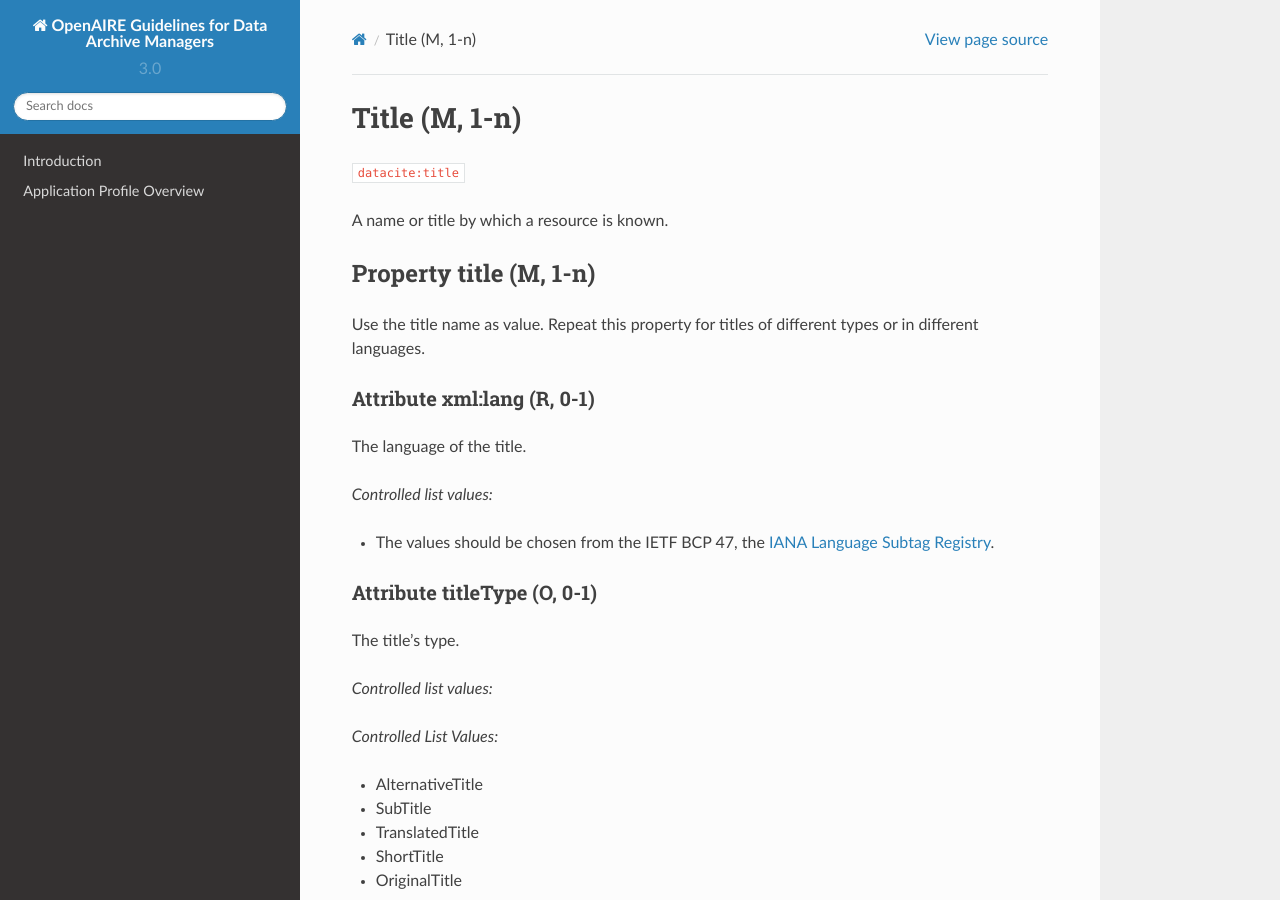
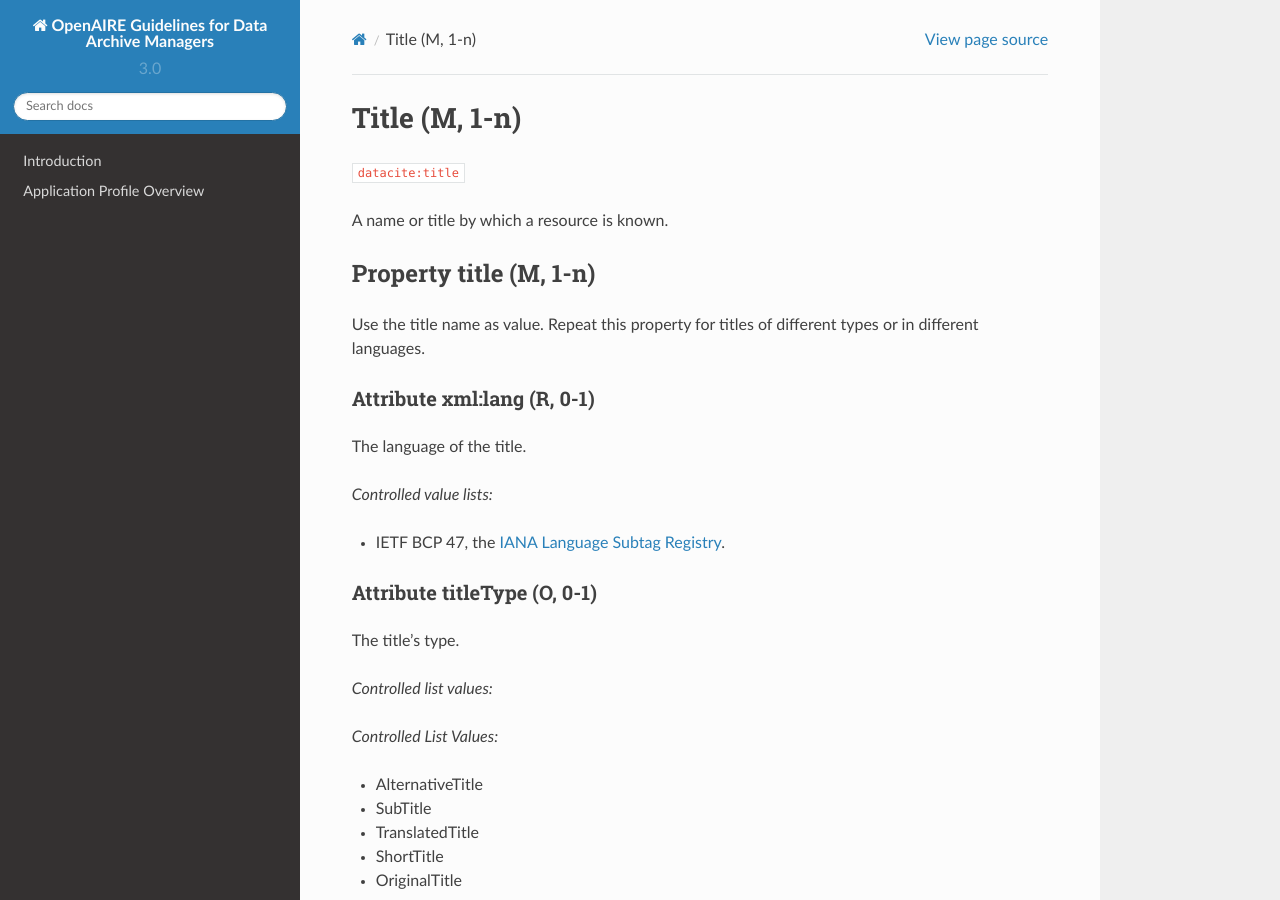
Before and after one commit to openaire/guidelines-data-archives, a Sphinx documentation site: the page built from docs/field_title.rst, in a window 1280 px wide and 900 px high. Built offline with Sphinx 7.4.7 and the Read the Docs theme 2.0.0, drawn with Linux system fonts in a browser that asks for light colours; a script that is not in the unit is left out.

Commit message:
Update field_title.rst

```diff
--- a/docs/field_title.rst
+++ b/docs/field_title.rst
@@ -19,9 +19,9 @@
 
 The language of the title.
 
-*Controlled list values:*
+*Controlled value lists:*
 
-* The values should be chosen from the IETF BCP 47, the `IANA Language Subtag Registry <http://www.iana.org/assignments/language-subtag-registry>`_.
+* IETF BCP 47, the `IANA Language Subtag Registry <http://www.iana.org/assignments/language-subtag-registry>`_.
 
 Attribute titleType (O, 0-1)
 ~~~~~~~~~~~~~~~~
```
